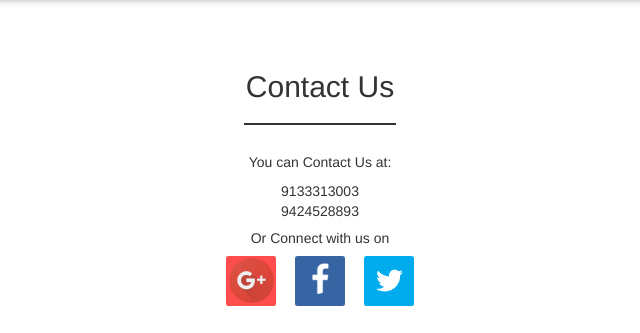
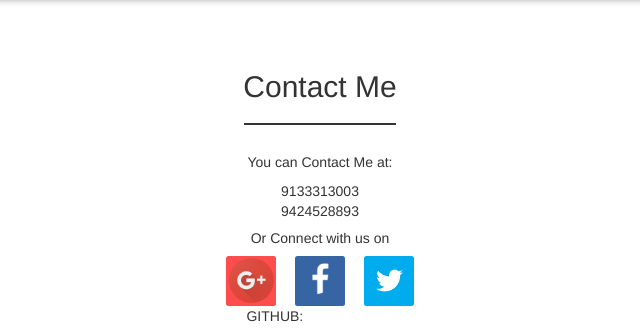
Before and after one commit to praneetmehta/praneetmehta.github.io, a plain HTML site: page index.htm in a window 1280 px wide. Shown: the part 1967-2300 px from the top of the page, 320-960 px from the left. Drawn offline with nearby package versions, Linux system fonts and the light colour scheme; a web font is replaced by a local one.

```diff
--- a/index.htm
+++ b/index.htm
@@ -87,7 +87,7 @@
         </div>
     </div>
     <div id="abt">
-        <h1 style="text-align:center" id="AboutUs">About Us</h1>
+        <h1 style="text-align:center" id="AboutUs">About Me</h1>
         <hr class="small" style="border:1px solid #333">
         <div class="container-fluid about" id="about">
             <div class="col-md-12">
@@ -155,11 +155,11 @@
         </div>
     </div>
 
-    <h2 style="text-align:center">Contact Us</h2>
+    <h2 style="text-align:center">Contact Me</h2>
     <hr class="small" style="border:1px solid #333">
     <div class="container">
         <div class="col-md-12" id="contact">
-            <h5>You can Contact Us at:</h5>
+            <h5>You can Contact Me at:</h5>
             <p>9133313003
                 <br>9424528893</p>
             <h5>Or Connect with us on</h5>
@@ -173,6 +173,7 @@
                 <button type="button" class="btn sb3" id="socialButtons" style="background:#00aced">
                     <a id="socialLink" href="#"><img class="img-circle" src="images/twitter.png" width="45px" height="45px"></a>
                 </button>
+                <p>GITHUB: <a href="https://github.com/praneetmehta">praneetmehta</a></p>
             </div>
         </div>
     </div>
```
